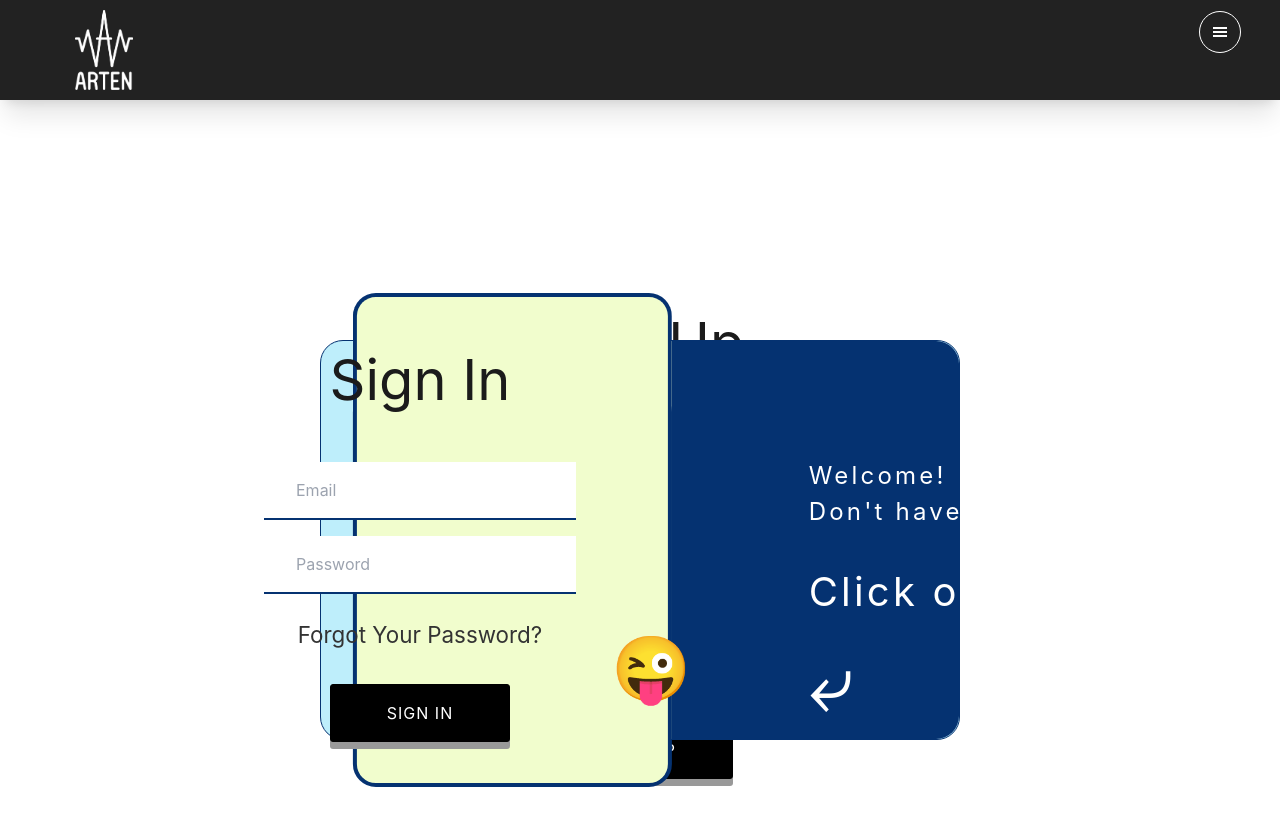
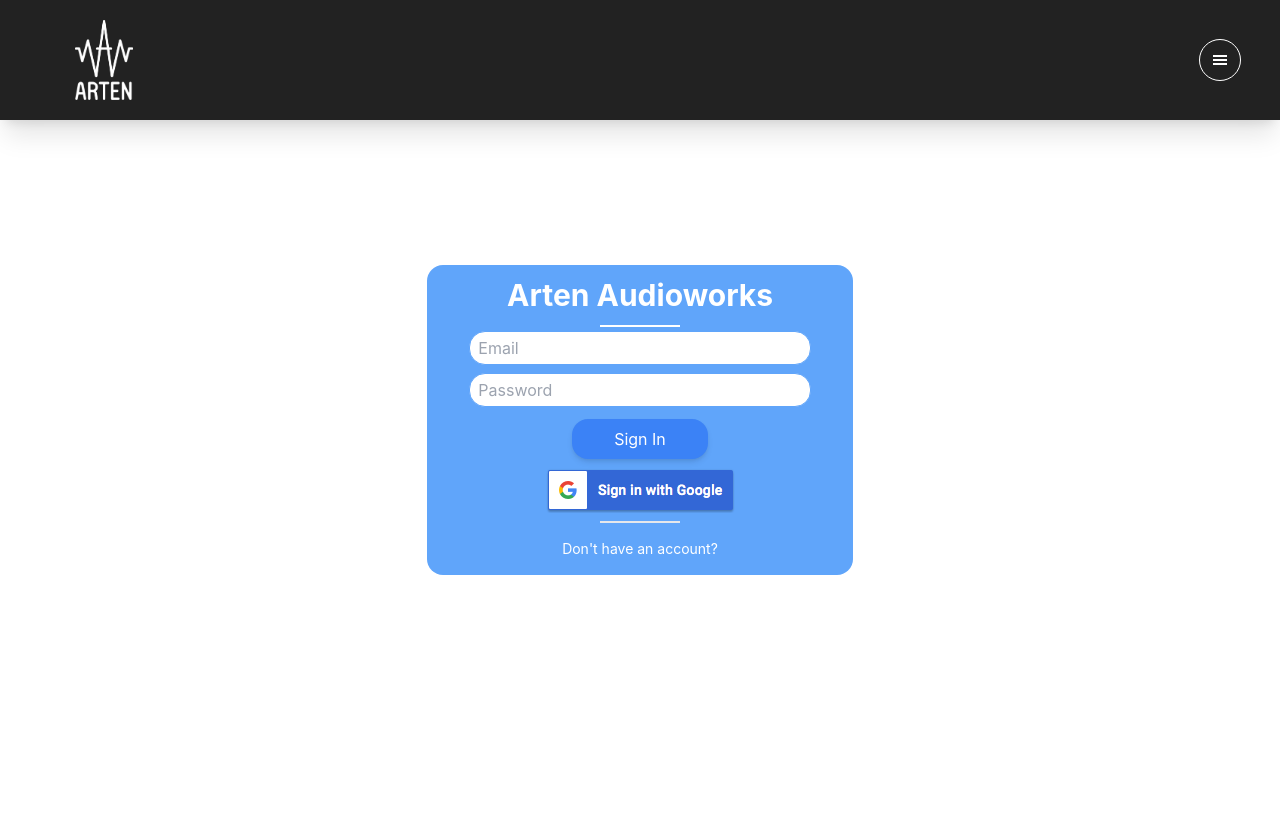
Before and after one commit to muntundoang/arten-audioworks, a React (Create React App) app: page /login in a window 1280 px wide. Shown: the top 826 px of the page. Built offline with nearby package versions, Linux system fonts and the light colour scheme.

Commit message:
dev login

```diff
--- a/package.json
+++ b/package.json
@@ -3,11 +3,14 @@
   "version": "0.1.0",
   "private": true,
   "dependencies": {
+    "@react-oauth/google": "^0.2.8",
     "@testing-library/jest-dom": "^5.16.4",
     "@testing-library/react": "^13.3.0",
     "@testing-library/user-event": "^13.5.0",
     "axios": "^0.27.2",
     "dotenv": "^16.0.2",
+    "gapi-script": "^1.2.0",
+    "jwt-decode": "^3.1.2",
     "react": "^18.1.0",
     "react-dom": "^18.1.0",
     "react-icons": "^4.4.0",
--- a/public/index.html
+++ b/public/index.html
@@ -25,6 +25,7 @@
       Learn how to configure a non-root public URL by running `npm run build`.
     -->
     <title>Arten Audioworks</title>
+    <script src="https://accounts.google.com/gsi/client" async defer></script>
   </head>
   <body>
     <noscript>You need to enable JavaScript to run this app.</noscript>
--- a/src/App.js
+++ b/src/App.js
@@ -1,18 +1,21 @@
-import './App.css';
-import { Routes, Route} from "react-router-dom";
-import Navbar from './component/Navbar';
-import Themain from './pages/Themain';
-import Rentals from './pages/Rentals';
-import Aboutus from './pages/Aboutus';
-import Value from './pages/Value';
-import Contact from './pages/Contact';
-import Equipment from './pages/Equipment';
-import LoginForm from './pages/loginRegisterFrom';
+import "./App.css";
+import { Routes, Route } from "react-router-dom";
+import { GoogleOAuthProvider } from '@react-oauth/google';
+import { useEffect } from "react";
+import Navbar from "./component/Navbar";
+import Themain from "./pages/Themain";
+import Rentals from "./pages/Rentals";
+import Aboutus from "./pages/Aboutus";
+import Value from "./pages/Value";
+import Contact from "./pages/Contact";
+import Equipment from "./pages/Equipment";
+import Login2Form from "./pages/loginForm";
 
 function App() {
   return (
     <div>
-      <Navbar/>
+      <GoogleOAuthProvider clientId="395627301295-hnmrdrn70mjar8q1i423f01nh5uapbpd.apps.googleusercontent.com">
+        <Navbar />
         <Routes>
           <Route path="/" element={<Themain />} />
           <Route path="/rentals" element={<Rentals />} />
@@ -20,10 +23,10 @@
           <Route path="/equipment" element={<Equipment />} />
           <Route path="/value" element={<Value />} />
           <Route path="/contact" element={<Contact />} />
-        <Route path="/login" element={<LoginForm />} />
+          <Route path="/login" element={<Login2Form />} />
         </Routes>
+      </GoogleOAuthProvider>
     </div>
-
   );
 }
 
--- a/src/axios/index.js
+++ b/src/axios/index.js
@@ -1,3 +1,4 @@
 module.exports = {
-    userLogin: require('./user/login')
+    userLogin: require('./user/login'),
+    oAuthLogin: require('./user/googleLogin')
 }
--- /dev/null
+++ b/src/axios/user/googleLogin.js
@@ -0,0 +1,15 @@
+const axios = require('axios')
+
+module.exports = async function (code){
+    try {
+        return await axios({
+            method: 'post',
+            url: `http://localhost:3001/user/google`,
+            data: {
+                code: code
+            }
+        })
+    } catch (e) {
+        console.log(e)
+    }
+}
--- a/src/component/HamburgerMenu.js
+++ b/src/component/HamburgerMenu.js
@@ -34,7 +34,7 @@
   };
 
   return (
-    <div className="z-20 flex flex-col justify-center items-center absolute sm:h-[120px] h-[350px] w-32 right-0 top-14 bg-button  rounded-lg">
+    <div className="z-20 flex flex-col justify-center items-center absolute sm:h-[120px] h-[350px] w-32 right-16  top-14 bg-button  rounded-lg">
       <div>
         <div className=" font-title sm:hidden sm:mt-0 mb-4">
           <div
--- a/src/component/Navbar.js
+++ b/src/component/Navbar.js
@@ -9,16 +9,16 @@
   const [checkMenu, setCheckMenu] = useState(false);
 
   return (
-    <div className="h-[100px] w-screen bg-primary flex justify-center shadow-xl">
-      <div className="h-16 lg:w-[1200px] sm:w-[700px] w-[400px] flex  justify-between items-center relative ">
+    <div className="h-[120px] w-screen bg-primary flex justify-center items-center shadow-xl">
+      <div className="h-32 lg:w-[1200px] sm:w-[700px] w-[400px] flex justify-between items-center relative ">
         <div
-          className="mt-9 h-[80px] w-32 flex justify-center"
+          className="p-4 h-[80px] w-32 flex justify-center items-center"
         >
-          <img className="w-[150px] object-contain hover:cursor-pointer" alt="arten-logo" src={artenLogo} onClick={() => navigate("/")}></img>
+          <img className="h-[80px] object-contain hover:cursor-pointer" alt="arten-logo" src={artenLogo} onClick={() => navigate("/")}></img>
         </div>
         <div
           onClick={() => setCheckMenu(!checkMenu)}
-          className="w-10 h-10 rounded-full outline outline-1 outline-white flex justify-center items-center hover:cursor-pointer"
+          className="w-10 h-10 rounded-full outline outline-1 outline-white flex justify-center items-center hover:cursor-pointer md:mr-0 mr-6"
         >
           {!checkMenu ? (
             <GiHamburgerMenu color="white" />
--- a/src/pages/Equipment.js
+++ b/src/pages/Equipment.js
@@ -15,8 +15,8 @@
   const navigate = useNavigate();
 
   return (
-    <div className="h-[calc(300vh-64px)] w-screen bg-white flex justify-center items-center">
-      <div className="h-[calc(300vh-64px)] lg:w-[1000px] sm:w-[700px] w-[400px]  flex flex-col">
+    <div className="h-[calc(260vh-120px)] sm:h-[calc(260vh-120px)] w-screen bg-white flex justify-center items-center">
+      <div className="h-[calc(260vh-120px)] sm:h-[calc(260vh-120px)] lg:w-[1000px] sm:w-[700px] w-[400px]  flex flex-col">
         <div className="flex justify-center items-start w-full mb-10 mt-6">
           <div className="flex justify-center items-start space-x-5 ">
             <div
--- a/src/pages/Rentals.js
+++ b/src/pages/Rentals.js
@@ -7,8 +7,8 @@
   const navigate = useNavigate();
 
   return (
-    <div className="h-[calc(100vh-64px)] w-screen bg-primary flex justify-center items-center">
-      <div className="h-[calc(100vh-64px)] lg:w-[1000px] sm:w-[700px] w-[300px] flex flex-col item-center justify-start ">
+    <div className="h-[calc(100vh-120px)] w-screen bg-primary flex justify-center items-center">
+      <div className="h-[calc(100vh-120px)] lg:w-[1000px] sm:w-[700px] w-[300px] flex flex-col item-center justify-start ">
         <div className="flex justify-center items-center sm:w-full w-[300px]  md:space-x-20 space-x-8 mb-8 lg:mt-0 mt-6">
           <div
             onClick={() => navigate("/")}
--- a/src/pages/Themain.js
+++ b/src/pages/Themain.js
@@ -9,8 +9,8 @@
   const navigate = useNavigate();
 
   return (
-    <div className="h-[calc(100vh-64px)] w-screen bg-primary flex justify-center">
-      <div className="h-[calc(100vh-64px)] lg:w-[1000px] sm:w-[700px] w-[400px] flex flex-col items-center justify-center">
+    <div className="h-[calc(100vh-120px)] w-screen bg-primary flex justify-center">
+      <div className="h-[calc(100vh-120px)] lg:w-[1000px] sm:w-[700px] w-[400px] flex flex-col items-center justify-center">
         <div className="flex justify-center items-center lg:mt-0 mt-10 ">
           <div className="sm:inline hidden font-title  lg:w-[200px] md:w-[150px] ">
             <div
--- /dev/null
+++ b/src/pages/loginForm.js
@@ -0,0 +1,115 @@
+import React, { useState } from "react";
+import googleButton from "../img/btn_google.png";
+import { useGoogleLogin, hasGrantedAllScopesGoogle } from "@react-oauth/google";
+const { userLogin, oAuthLogin } = require("../axios/index");
+
+function Login2Form() {
+  const [click, setClick] = useState(false);
+  const [password, setPassword] = useState();
+  const [IsLogin, setIsLogin] = useState(false);
+  const [email, setEmail] = useState();
+  const [googleAuth, setGoogleAuth] = useState();
+  const handleClick = () => setClick(!click);
+
+  const emailOnChange = (e) => {
+    e.preventDefault();
+    setEmail(e.target.value);
+  };
+
+  const passOnChange = (e) => {
+    e.preventDefault();
+    setPassword(e.target.value);
+  };
+
+  const loginButtonHandler = async (e) => {
+    try {
+      e.preventDefault();
+      const response = await userLogin(email, password);
+      const access_token = response.data.access_token;
+      if (access_token) {
+        localStorage.setItem("access_token", access_token);
+        console.log("sukses login");
+      } else {
+        console.log("gagal login");
+      }
+    } catch (error) {
+      console.log(error);
+    }
+  };
+
+  const login = useGoogleLogin({
+    onSuccess: (codeResponse) => setGoogleAuth(codeResponse.code),
+    onError: () => console.log("error"),
+    flow: "auth-code",
+    scope:
+      "email profile https://www.googleapis.com/auth/calendar openid https://www.googleapis.com/auth/userinfo.profile https://www.googleapis.com/auth/userinfo.email",
+  });
+
+  const googleLogin = (e) => {
+    e.preventDefault();
+    console.log("masuk google login");
+    login();
+    console.log("userinfo", googleAuth);
+    const token = oAuthLogin(googleAuth);
+    console.log("token", token.data);
+    // const hasAccess = hasGrantedAllScopesGoogle(
+    //   googleAuth,
+    //   'email',
+    //   'profile',
+    //   'https://www.googleapis.com/auth/calendar',
+    //   'openid',
+    //   'https://www.googleapis.com/auth/userinfo.profile',
+    //   'https://www.googleapis.com/auth/userinfo.email'
+    // );
+    // console.log('hasAccess', hasAccess)
+  };
+
+  return (
+    <div className="w-full h-screen flex justify-center items-center">
+      <div className="bg-blue-400 text-white rounded-2xl flex flex-col w-4/5 md:w-1/3 items-center max-w-4xl transition duration-1000 ease-in mt-[-200px]">
+        <h2 className="p-3 text-3xl font-bold text-white">Arten Audioworks</h2>
+        <div className="inline-block border-[1px] justify-center w-20 border-white border-solid"></div>
+
+        {/* Inputs */}
+        <div className="flex flex-col w-4/5 justify-center items-center">
+          <input
+            type="email"
+            onChange={(e) => emailOnChange(e)}
+            className="rounded-2xl px-2 py-1 w-full md:w-full border-[1px] border-blue-400 m-1 focus:shadow-md
+            focus:border-pink-400 focus:outline-none focus:ring-0"
+            placeholder="Email"
+          ></input>
+          <input
+            type="password"
+            onChange={(e) => passOnChange(e)}
+            className="rounded-2xl px-2 py-1 w-full md:w-full border-[1px] border-blue-400 m-1 focus:shadow-md
+            focus:border-pink-400 focus:outline-none focus:ring-0"
+            placeholder="Password"
+          ></input>
+          <button className="rounded-2xl m-2 text-white bg-blue-500 w-2/5 px-4 py-2 shadow-md hover:text-blue-400 hover:bg-white transitioon duration-200 ease-in">
+            Sign In
+          </button>
+        </div>
+
+        <div className="flex mb-2 items-center justify-center">
+          <img
+            className="hover:cursor-pointer"
+            alt="google sign"
+            src={googleButton}
+          ></img>
+        </div>
+
+        {/* Toogle */}
+        <div className="inline-block border-[1px] justify-center w-20 border-blue"></div>
+        <p
+          className="text-white mt-4 mb-4 text-sm"
+          onClick={(e) => setIsLogin(false)}
+        >
+          Don't have an account?
+        </p>
+      </div>
+    </div>
+  );
+}
+
+export default Login2Form;
```
Also changed, not shown: src/pages/loginRegisterFrom.js (+50 -1 lines), src/img/btn_google.png (added), 1 other file (tests, documents, lock files or other folders). Lines whose indentation alone changed are shown as unchanged.
